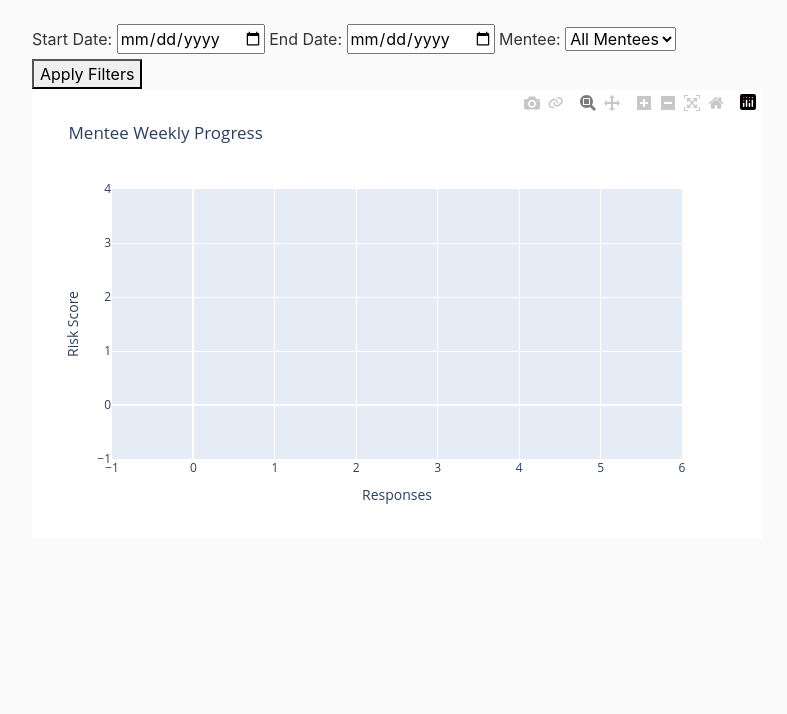
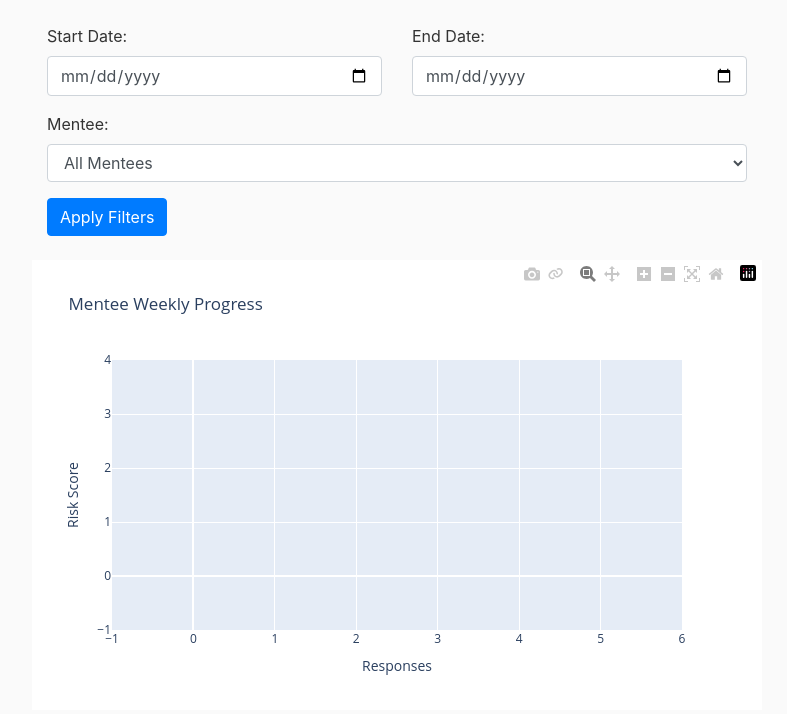
Before and after one commit to sajjadIslam2619/peer_sure_app, a Django app: page /vizual/ in a window 1280 px wide. Shown: the part 56-770 px from the top of the page, without its empty margins (53-840 px from the left). Run offline with Django 4.2, Linux system fonts and the light colour scheme; a user stored in the database is signed in; data comes from the database, SQL or seed files in the repository; some libraries are stand-ins or nearby versions.

Commit message:
Change date and mentee filter design in vizual page.

```diff
--- a/survey/templates/survey/survey.html
+++ b/survey/templates/survey/survey.html
@@ -13,7 +13,8 @@
         {% endfor %}
     {% endfor %}
     <hr>
-    <button type="submit">Submit</button>
+    <!--<button type="submit">Submit</button>-->
+    <button type="submit" class="btn btn-primary">Submit</button>
     <br>
     <br>
 </form>
--- a/vizual/templates/vizual/vizual.html
+++ b/vizual/templates/vizual/vizual.html
@@ -1,31 +1,24 @@
 {% extends "feed/base.html" %}
 {% block content %}
 
-<!-- Date Filter -->
-<!--
+<div class="container">
+    <div class="row">
+        <div class="col-12 col-md-6">
+            <div class="form-group">
                 <label for="start_date">Start Date:</label>
-<input type="date" id="start_date" name="start_date">
+                <input type="date" class="form-control" id="start_date" name="start_date" value="{{ selected_start_date }}">
+            </div>
+        </div>
+        <div class="col-12 col-md-6">
+            <div class="form-group">
                 <label for="end_date">End Date:</label>
-<input type="date" id="end_date" name="end_date">
--->
-<label for="start_date">Start Date:</label>
-<input type="date" id="start_date" name="start_date" value="{{ selected_start_date }}">
-
-<label for="end_date">End Date:</label>
-<input type="date" id="end_date" name="end_date" value="{{ selected_end_date }}">
-
-<!-- Mentee Filter -->
-<!--
+                <input type="date" class="form-control" id="end_date" name="end_date" value="{{ selected_end_date }}">
+            </div>
+        </div>
+        <div class="col-12">
+            <div class="form-group">
                 <label for="mentee">Mentee:</label>
-<select id="mentee" name="mentee">
-    <option value="all">All Mentees</option>
-    {% for mentee in all_mentees %}
-        <option value="{{ mentee}}">{{ mentee }}</option>
-    {% endfor %}
-</select>
--->
-<label for="mentee">Mentee:</label>
-<select id="mentee" name="mentee">
+                <select class="form-control" id="mentee" name="mentee">
                     <option value="all" {% if selected_mentee_username == 'all' %} selected {% endif %}>All Mentees</option>
                     {% for mentee in all_mentees %}
                         <option value="{{ mentee }}" {% if mentee == selected_mentee_username %} selected {% endif %}>
@@ -33,12 +26,18 @@
                         </option>
                     {% endfor %}
                 </select>
-
-<button onclick="applyFilters()">Apply Filters</button>
+            </div>
+        </div>
+        <div class="col-4">
+            <button class="btn btn-primary" onclick="applyFilters()">Apply Filters</button>
+            <!-- <button class="btn btn-primary w-100" onclick="applyFilters()">Apply Filters</button> -->
+        </div>
+    </div>
+</div>
+<div class="row"> <br/> </div>
 <div>
     {{ graph|safe }}
 </div>
-
 <script>
     function applyFilters() {
         // Get the selected values
```
Lines whose indentation alone changed are shown as unchanged.
